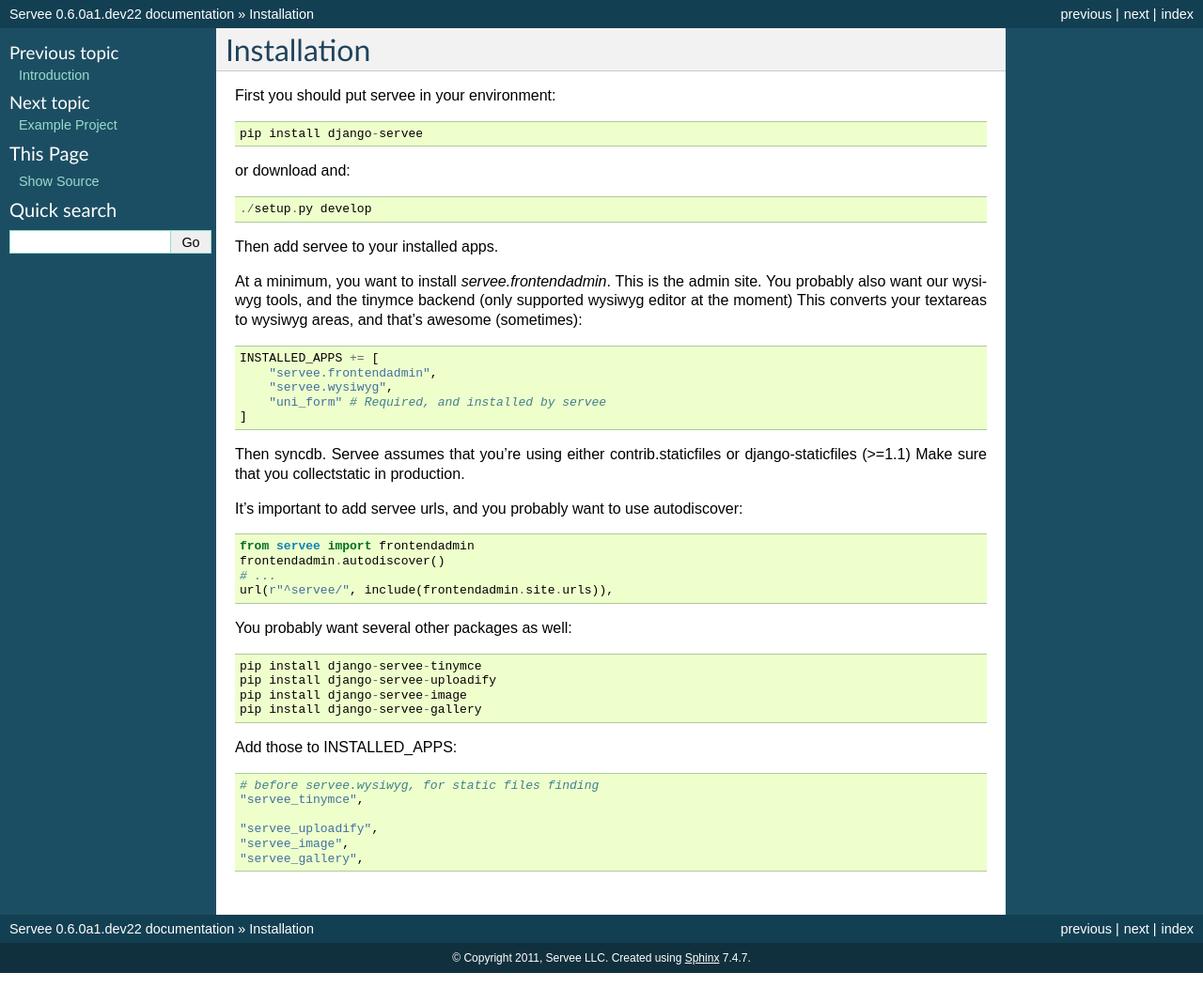
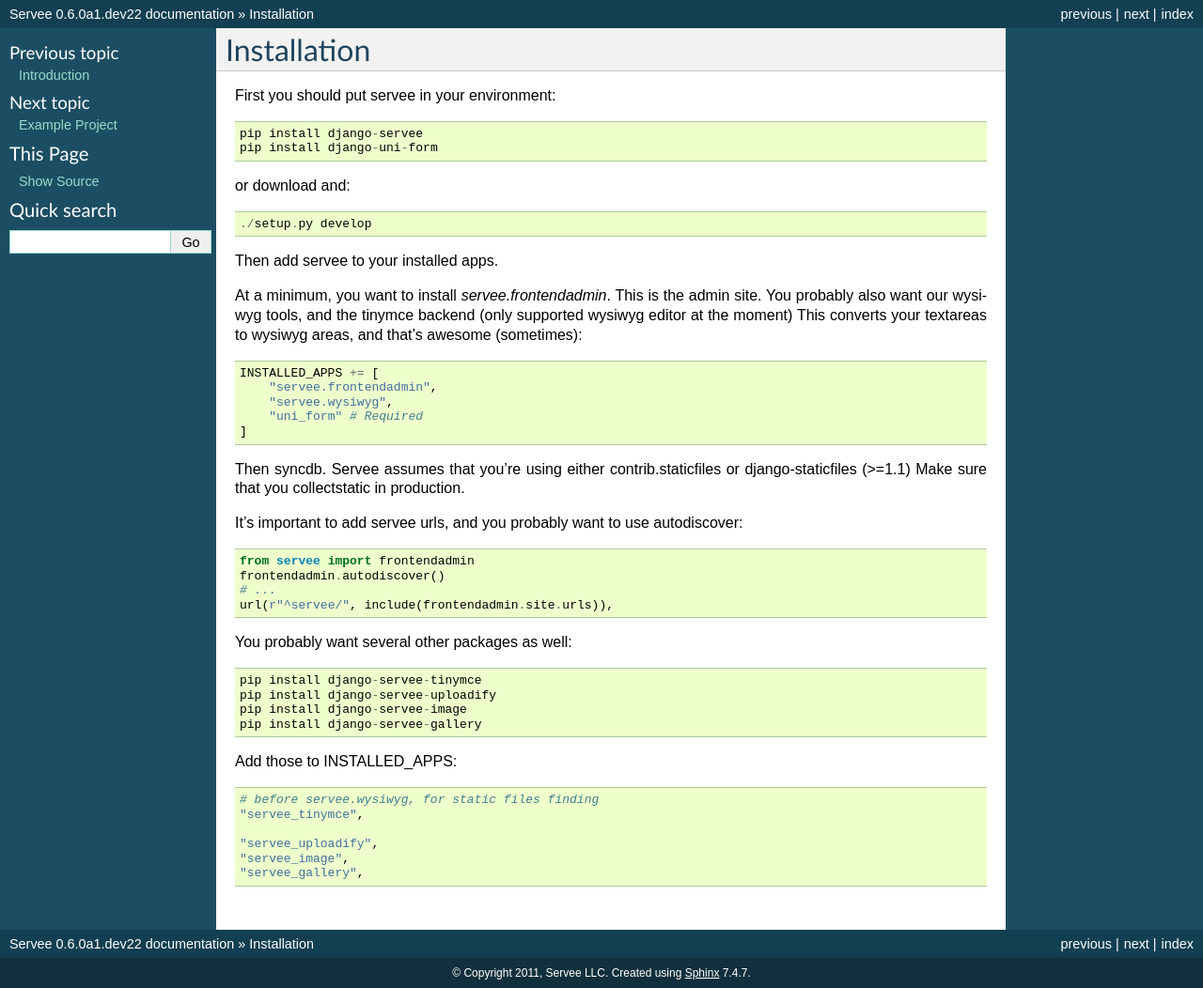
Before and after one commit to servee/servee, a Sphinx documentation site: the page built from docs/installation.txt, in a window 1280 px wide. Shown: the whole page at 94% size. Built offline with Sphinx 7.4.7, drawn with Linux system fonts in a browser that asks for light colours.

Commit message:
uni-form docs fix

```diff
--- a/docs/installation.txt
+++ b/docs/installation.txt
@@ -5,6 +5,7 @@
 First you should put servee in your environment::
 
     pip install django-servee
+    pip install django-uni-form
 
 or download and::
 
@@ -20,7 +21,7 @@
     INSTALLED_APPS += [
         "servee.frontendadmin",
         "servee.wysiwyg",
-        "uni_form" # Required, and installed by servee
+        "uni_form" # Required
     ]
 
 Then syncdb.  Servee assumes that you're using either contrib.staticfiles or django-staticfiles (>=1.1)
```
